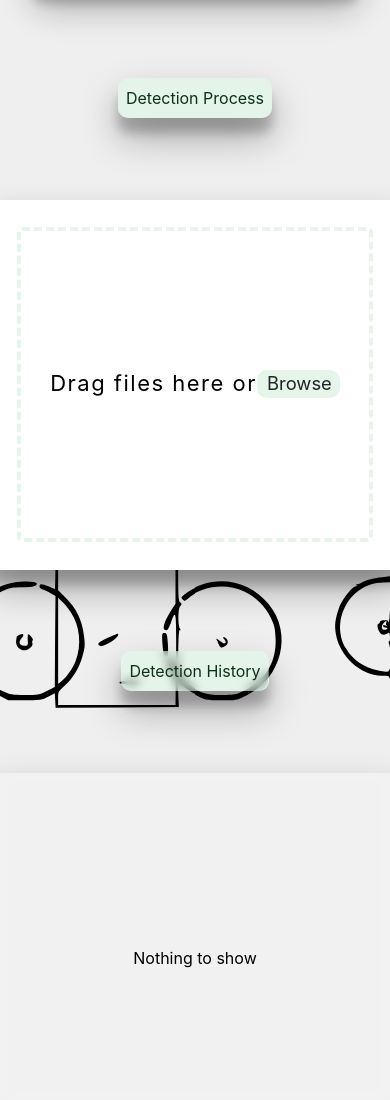
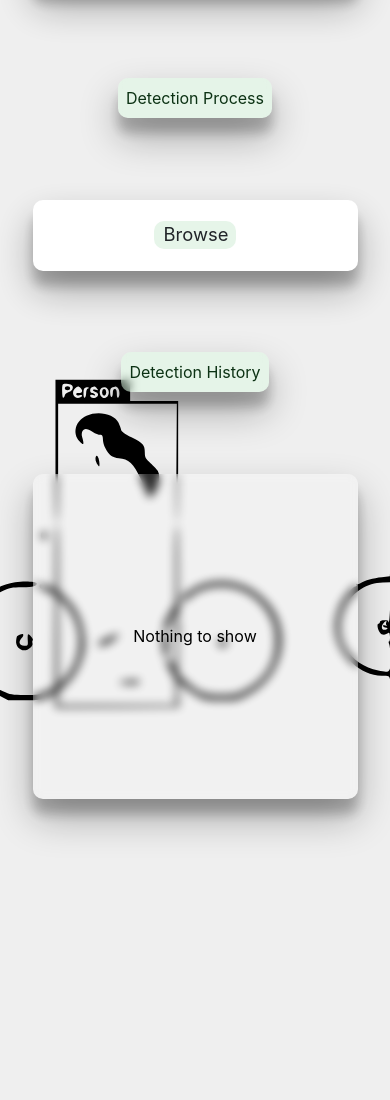
Before and after one commit to l3043Y/Object-Detection-Website, a Flask app: page / in a window 390 px wide. Shown: the part 411-1511 px from the top of the page. Run offline with Flask 2, Linux system fonts and the light colour scheme; parts of the project's set-up code (start-up, migrations or seed data) failed here and were passed over; some libraries are stand-ins or nearby versions.

Commit message:
optimize for mobile

```diff
--- a/WebApp/static/css/style.css
+++ b/WebApp/static/css/style.css
@@ -53,7 +53,7 @@ html, body {
   float: right;
 }
 
-@media only screen and (max-width: 640px) {
+@media only screen and (max-width: 600px) {
   #lightMode-container {
     display: block;
     margin: 3vh auto;
@@ -166,7 +166,48 @@ html, body {
   box-shadow: 0 19px 38px rgba(0,0,0,0.30), 0 15px 12px rgba(0,0,0,0.22);
   backdrop-filter: blur(5px);
 }
+/*---------------------------------MAIN UI-------------------------*/
+@media only screen and (max-width: 1000px){
+  .wrapper{
+    width: 325px !important;
+    height: auto !important;
+  }
+  .upload > p {
+    display: none !important;
+  }
+  .upload{
+    border: none !important;
+  }
+  .upload__button{
+    display: flex;
+    width: auto;
+    height: auto;
+    align-items: center;
+    justify-items: center;
 
+    margin: 0.1rem !important;
+  }
+  .upload__button > label{
+    display: block;
+    width: fit-content;
+    margin: auto;
+    text-align: center;
+  }
+  .card-col{
+    width: 100%;
+  }
+  .card-bodyy{
+    --img-size-multiplier: 0.6;
+    width: 325px !important;
+    height: 325px !important;
+  }
+  .card-body-nth{
+    width: 325px !important;
+    height: 325px !important;
+  }
+
+
+}
 .side-div-container{
   display: flex;
   flex-direction: row;
--- a/WebApp/static/js/app.js
+++ b/WebApp/static/js/app.js
@@ -93,7 +93,13 @@ function logoutUser(){
         type: 'POST',
         success: function(jsonObject){
             handleAuthRespond(jsonObject);
-            loginRegisterForm();
+            if(formState == 'register'){
+                $('#login-bttn').show();
+                $('#reg-bttn').show();
+
+                $('.register-form').slideUp();
+                formState = 'login';
+            }
         }
     });
 }
```
